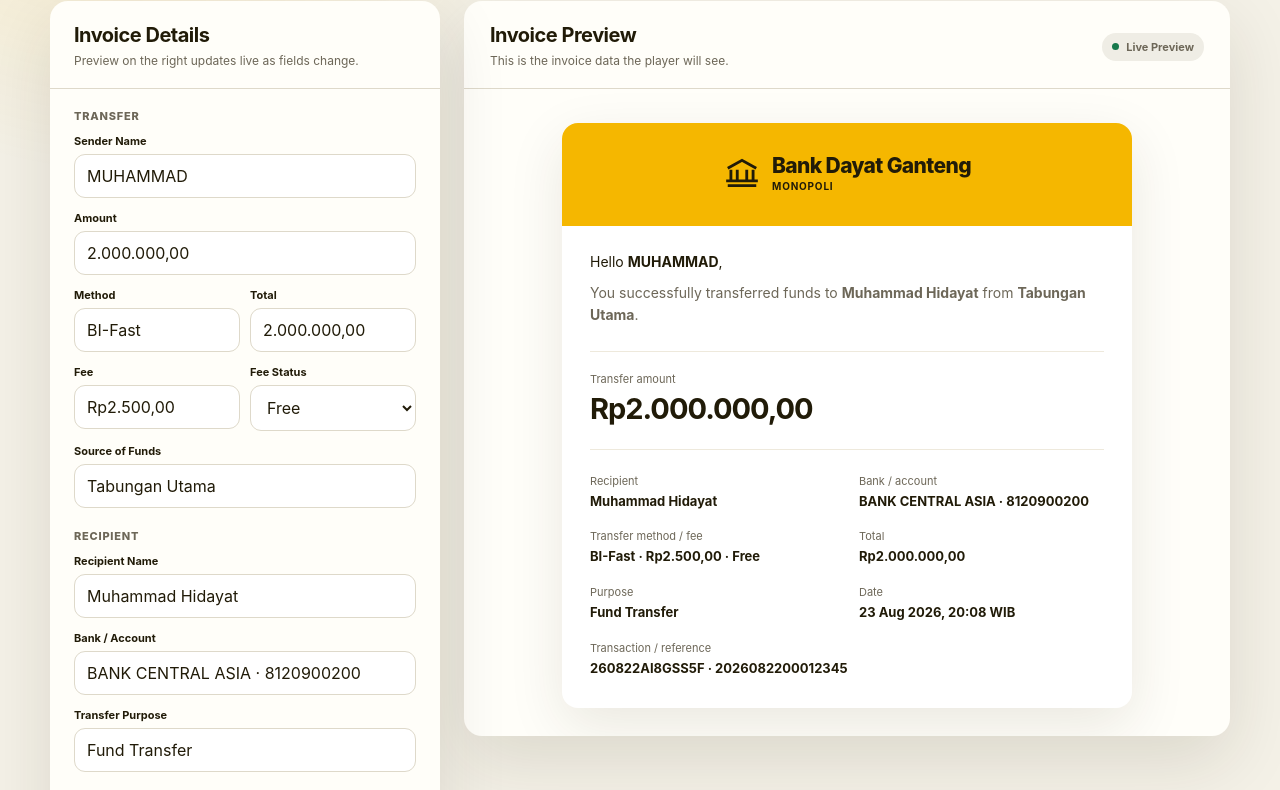
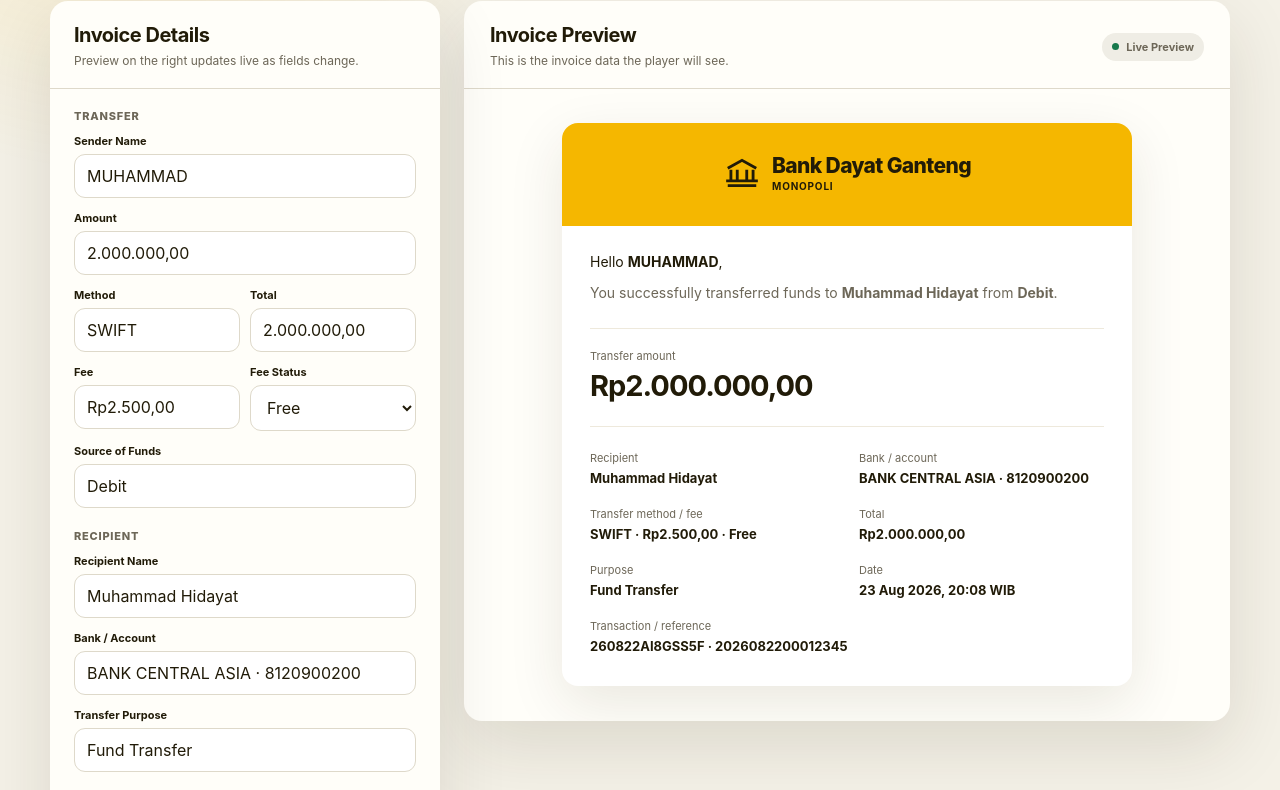
Before and after one commit to mrdevip15/bukti-tf-loc-dashboard, a website: page index.html in a window 1280 px wide. Shown: the part 305-1095 px from the top of the page. Drawn offline with Linux system fonts and the light colour scheme.

Commit message:
update default

```diff
--- a/index.html
+++ b/index.html
@@ -190,14 +190,14 @@
             <div class="field"><label for="greetName" data-i18n="lblSenderName">Sender Name</label><input id="greetName" name="greetName" value="MUHAMMAD" maxlength="80" required /></div>
             <div class="field"><label for="nominal" data-i18n="lblAmount">Amount</label><input id="nominal" name="nominal" value="2.000.000,00" maxlength="80" required /></div>
             <div class="row">
-              <div class="field"><label for="metode" data-i18n="lblMethod">Method</label><input id="metode" name="metode" value="BI-Fast" maxlength="80" /></div>
+              <div class="field"><label for="metode" data-i18n="lblMethod">Method</label><input id="metode" name="metode" value="SWIFT" maxlength="80" /></div>
               <div class="field"><label for="total" data-i18n="lblTotal">Total</label><input id="total" name="total" value="2.000.000,00" maxlength="80" required /></div>
             </div>
             <div class="row">
               <div class="field"><label for="biaya" data-i18n="lblFee">Fee</label><input id="biaya" name="biaya" value="Rp2.500,00" maxlength="80" /></div>
               <div class="field"><label for="biayaStatus" data-i18n="lblFeeStatus">Fee Status</label><select id="biayaStatus" name="biayaStatus"><option value="Free">Free</option><option value="Charged">Charged</option><option value="Included">Included</option></select></div>
             </div>
-            <div class="field"><label for="sumberDana" data-i18n="lblSourceFund">Source of Funds</label><input id="sumberDana" name="sumberDana" value="Tabungan Utama" maxlength="120" required /></div>
+            <div class="field"><label for="sumberDana" data-i18n="lblSourceFund">Source of Funds</label><input id="sumberDana" name="sumberDana" value="Debit" maxlength="120" required /></div>
 
             <div class="section-title" data-i18n="secRecipient">Recipient</div>
             <div class="field"><label for="penerimaNama" data-i18n="lblRecipientName">Recipient Name</label><input id="penerimaNama" name="penerimaNama" value="Muhammad Hidayat" maxlength="100" required /></div>
@@ -241,12 +241,12 @@
               </div>
               <div class="receipt-body">
                 <p class="greeting">Hello <strong data-output="greetName">MUHAMMAD</strong>,</p>
-                <p class="summary">You successfully transferred funds to <strong data-output="penerimaNama">Muhammad Hidayat</strong> from <strong data-output="sumberDana">Tabungan Utama</strong>.</p>
+                <p class="summary">You successfully transferred funds to <strong data-output="penerimaNama">Muhammad Hidayat</strong> from <strong data-output="sumberDana">Debit</strong>.</p>
                 <div class="amount"><span>Transfer amount</span><strong>Rp<span data-output="nominal">2.000.000,00</span></strong></div>
                 <div class="details">
                   <div class="detail"><span>Recipient</span><strong data-output="penerimaNama">Muhammad Hidayat</strong></div>
                   <div class="detail"><span>Bank / account</span><strong data-output="penerimaBank">BANK CENTRAL ASIA · 8120900200</strong></div>
-                  <div class="detail"><span>Transfer method / fee</span><strong><span data-output="metode">BI-Fast</span> · <span data-output="biaya">Rp2.500,00</span> · <span data-output="biayaStatus">Free</span></strong></div>
+                  <div class="detail"><span>Transfer method / fee</span><strong><span data-output="metode">SWIFT</span> · <span data-output="biaya">Rp2.500,00</span> · <span data-output="biayaStatus">Free</span></strong></div>
                   <div class="detail"><span>Total</span><strong>Rp<span data-output="total">2.000.000,00</span></strong></div>
                   <div class="detail"><span>Purpose</span><strong data-output="tujuan">Fund Transfer</strong></div>
                   <div class="detail"><span>Date</span><strong data-output="tanggal">…</strong></div>
```
